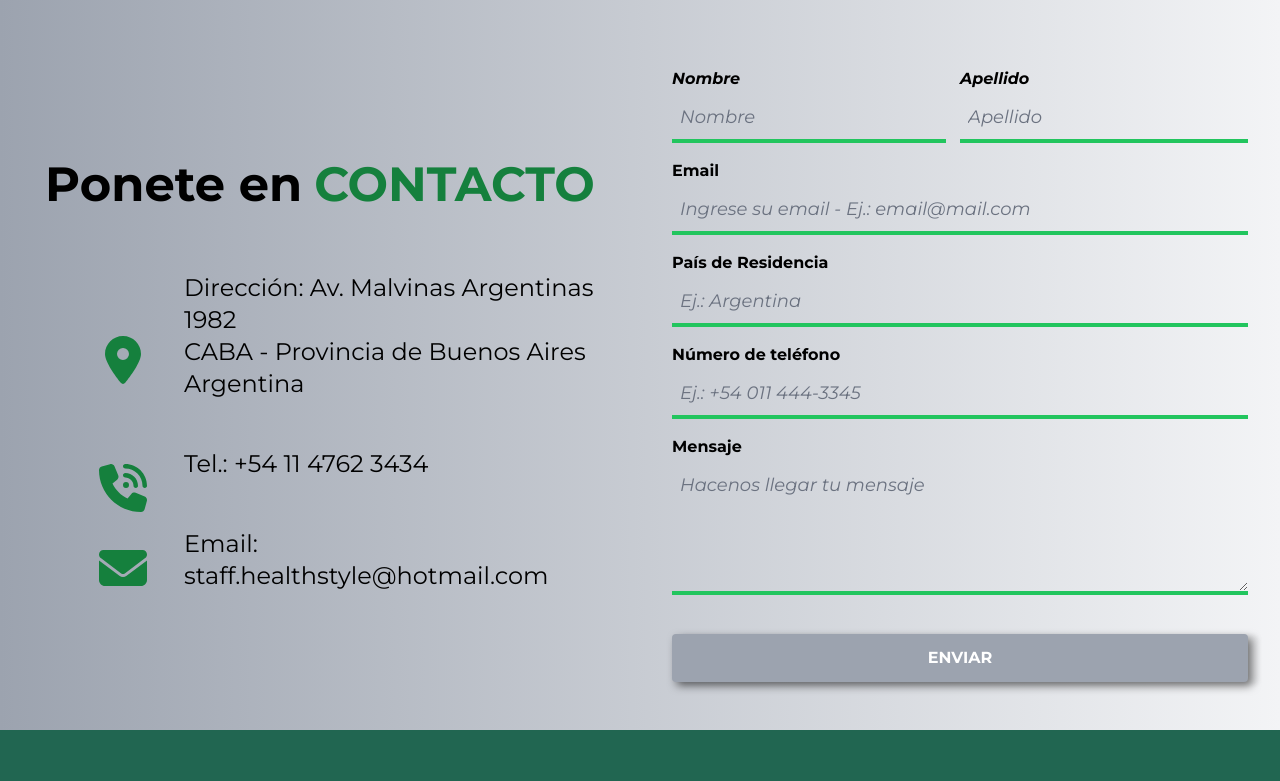
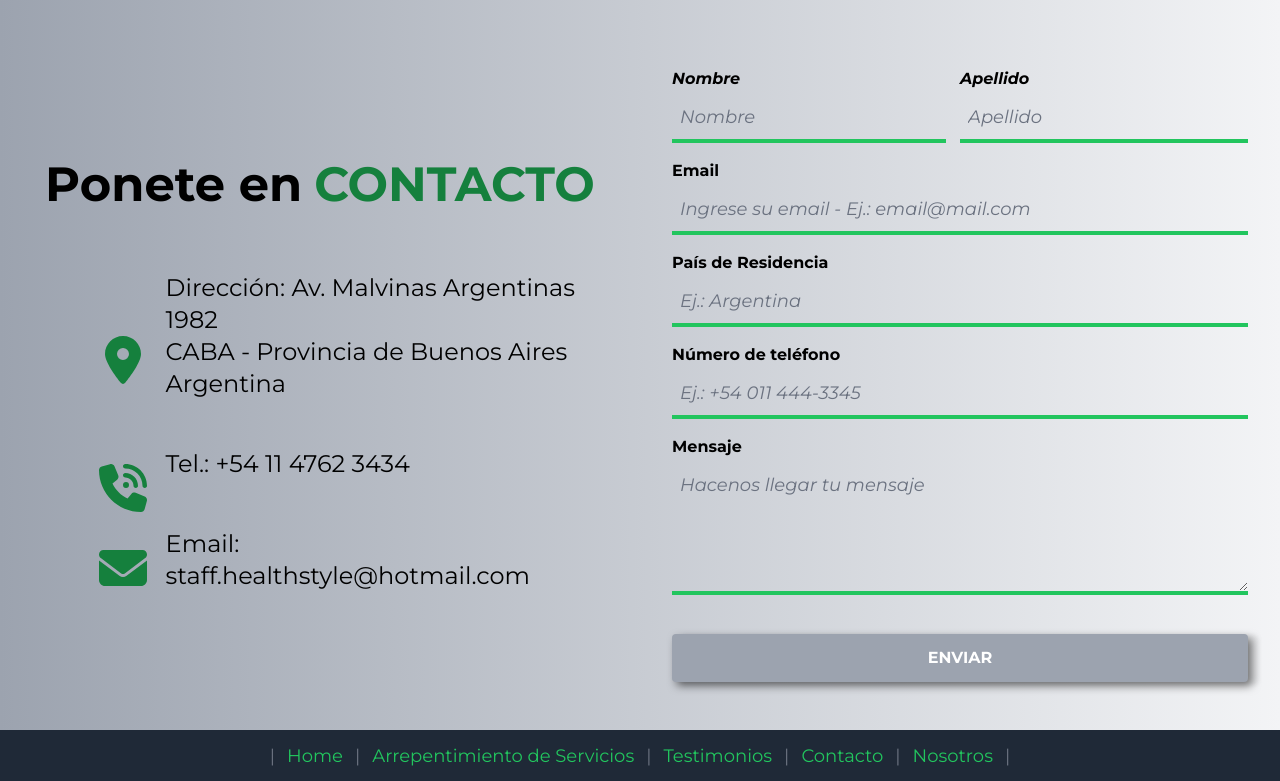
Before and after one commit to laag-dev/HealthStyle, a React (Vite) app: page / in a window 1280 px wide. Shown: the part 2000-2781 px from the top of the page. Built offline with nearby package versions, Linux system fonts and the light colour scheme; the HTML template or start-up script is replaced by a standard one.

Commit message:
Fix footer

```diff
--- a/src/components/Contacto.jsx
+++ b/src/components/Contacto.jsx
@@ -1,4 +1,4 @@
-import React, {useState, useMemo} from "react";
+import React, {useState} from "react";
 import emailjs from 'emailjs-com';
 import Swal from "sweetalert2";
 import { FaPhoneVolume, FaLocationDot, FaEnvelope } from "react-icons/fa6"
@@ -81,11 +81,9 @@ const Contacto = () => {
   };
   //---------------------------------------------------------------
 
-  //-----------Campos llenos----------------------------------------------------------------------------------------------------------------------
-
-  const inputLleno = input.name !== '' && input.lastname !== '' && input.email !== '' && input.country !== '' && input.phone !== '' && input.message !== ''
-
-  //----------------------------------------------------------------------------------------------------------------------------------------------
+  //-----------Campos llenos--------------------------------------------------------------------------------------------------------------------------------
+  const inputLleno = input.name !== '' && input.lastname !== '' && input.email !== '' && input.country !== '' && input.phone !== '' && input.message !== '';
+  //--------------------------------------------------------------------------------------------------------------------------------------------------------
 
   return (
 
@@ -116,13 +114,13 @@ const Contacto = () => {
         </div>
 
         <div className="w-[80%]">
-          <p className="text-left text-2xl ml-[8%]">Dirección: Av. Malvinas Argentinas 1982</p>
-          <p className="text-left text-2xl ml-[8%]">CABA - Provincia de Buenos Aires</p>
-          <p className="text-left text-2xl ml-[8%]">Argentina</p>
+          <p className="text-left text-2xl ml-[4%]">Dirección: Av. Malvinas Argentinas 1982</p>
+          <p className="text-left text-2xl ml-[4%]">CABA - Provincia de Buenos Aires</p>
+          <p className="text-left text-2xl ml-[4%]">Argentina</p>
           <br/>  <br/>
-          <p className="text-left text-2xl ml-[8%]">Tel.: +54 11 4762 3434</p>
+          <p className="text-left text-2xl ml-[4%]">Tel.: +54 11 4762 3434</p>
           <br/>  <br/>
-          <p className="text-left text-2xl ml-[8%]">Email: staff.healthstyle@hotmail.com</p>
+          <p className="text-left text-2xl ml-[4%]">Email: staff.healthstyle@hotmail.com</p>
         </div>
       </div>
 
@@ -266,7 +264,7 @@ const Contacto = () => {
       onClick={() => window.open("https://wa.me/+5492915032061")}
       // data-te-ripple-init
       data-te-ripple-color="light"
-      className=" fixed bottom-0 right-3 flex bg-green-500 mb-10 rounded-full p-5 text-white hover:bg-green-800 cursor-pointer inline-block animate-bounce "
+      className="z-50 fixed bottom-0 right-3 flex bg-green-500 mb-10 rounded-full p-5 text-white hover:bg-green-800 cursor-pointer inline-block animate-bounce "
       >
       <svg
         xmlns="http://www.w3.org/2000/svg"
--- a/src/components/Footer.jsx
+++ b/src/components/Footer.jsx
@@ -1,31 +1,43 @@
-import '@fortawesome/fontawesome-free/css/all.css';
+import { FaTwitter, FaFacebook, FaInstagram, FaYoutube } from "react-icons/fa";
 
 const Footer = () => {
   return (
-    <footer className="text-white py-12">
-      <div className="container mx-auto">
-        <div className="flex flex-wrap justify-between">
-          <div className="w-full md:w-1/2">
-            <h3 className="text-xl font-bold mb-4">Contacto</h3>
-            <p>Dirección: Calle Principal, Ciudad, País</p>
-            <p>Email: staff.healthstyle@hotmail.com</p>
-            <p>Teléfono: +123456788</p>
-          </div>
-          <div className="w-full md:w-1/2">
-            <h3 className="text-xl font-bold mb-4">Síguenos en redes sociales</h3>
-            <ul className="flex justify-center items-center space-x-4">
-              <li><a href="#" className="text-white"><i className="fab fa-facebook-f"></i></a></li>
-              <li><a href="#" className="text-white"><i className="fab fa-instagram"></i></a></li>
-              <li><a href="#" className="text-white"><i className="fab fa-twitter"></i></a></li>
-              <li><a href="#" className="text-white"><i className="fab fa-youtube"></i></a></li>
-            </ul>
-          </div>
-        </div>
-        <div className="mt-8">
-          <p className="text-center">&copy; 2024 HealthStyle | Todos los derechos reservados</p>
-        </div>
+    <div className="w-full bg-gray-800">
+
+      <div className="p-3 w-full text-lg ">
+        <span className="text-gray-500">|</span>
+          <a className="ml-3 text-green-500 hover:text-white" href="#HomeLink">Home</a>
+        <span className="ml-3 text-gray-500">|</span>
+          <a className="ml-3 text-green-500 hover:text-white" href="#">Arrepentimiento de Servicios</a>
+        <span className="ml-3 text-gray-500">|</span>
+          <a className="ml-3 text-green-500 hover:text-white" href="#testimonioLink">Testimonios</a>
+        <span className="ml-3 text-gray-500">|</span>
+          <a className="ml-3 text-green-500 hover:text-white" href="#contactoLink">Contacto</a>
+        <span className="ml-3 text-gray-500">|</span>
+          <a className="ml-3 text-green-500 hover:text-white" href="#">Nosotros</a>
+        <span className="ml-3 text-gray-500">|</span>
       </div>
-    </footer>
+
+      <div className="w-full p-3 mb-2 flex justify-center text-gray-400">
+        <a href="https://www.twitter.com/" target="_blank" rel="noreferrer">
+          <FaTwitter className="h-12 w-12 hover:text-blue-500 transition-transform hover:scale-125 duration-500" />
+        </a>
+        <a href="https://www.facebook.com/" target="_blank" rel="noreferrer">
+          <FaFacebook className="h-12 w-12 ml-6 hover:text-blue-700 transition-transform hover:scale-125 duration-500" />
+        </a>
+        <a href="https://www.instagram.com/" target="_blank" rel="noreferrer">
+          <FaInstagram className="h-12 w-12 ml-6 hover:text-pink-500 transition-transform hover:scale-125 duration-500" />
+        </a>
+        <a href="https://www.youtube.com/" target="_blank" rel="noreferrer">
+          <FaYoutube className="h-12 w-12 ml-6 hover:text-[red] transition-transform hover:scale-125 duration-500" />
+        </a>
+      </div>
+
+      <div className="w-full p-3 bg-gray-900">
+        <p className="items-center text-white">&copy; 2024 HealthStyle | Todos los derechos reservados</p>
+      </div>
+
+    </div>
   );
 };
 
--- a/src/components/HeaderIgnacio.jsx
+++ b/src/components/HeaderIgnacio.jsx
@@ -81,8 +81,8 @@ const MainHeader = () => {
       </div>
       {/* Move cart and ingresar buttons here */}
       <div className="hidden sm:flex">
-      <button class="relative">
-  <img class="h-6 transition duration-300 transform hover:scale-110" src="src\assets\cart-shopping-solid.svg" alt="" />
+      <button className="relative">
+  <img className="h-6 transition duration-300 transform hover:scale-110" src="src\assets\cart-shopping-solid.svg" alt="" />
 </button>
         <button className="text-white font-bold ml-8 mr-8 border-solid border-2 rounded-2xl p-2 hover:bg-emerald-400">Ingresar</button>
       </div>
--- a/src/components/Home.jsx
+++ b/src/components/Home.jsx
@@ -9,7 +9,7 @@ import Home2 from "./Home2";
 const Home =  () => {
 
   return (
-    <div >
+    <div id="HomeLink">
       <MainHeader/>
       <Home2/>
       <Service/>
--- a/src/index.css
+++ b/src/index.css
@@ -9,7 +9,3 @@ body {
   -webkit-font-smoothing: antialiased;
   -moz-osx-font-smoothing: grayscale;
 }
-
-footer{
-  background-color: #216651;
-}
```
